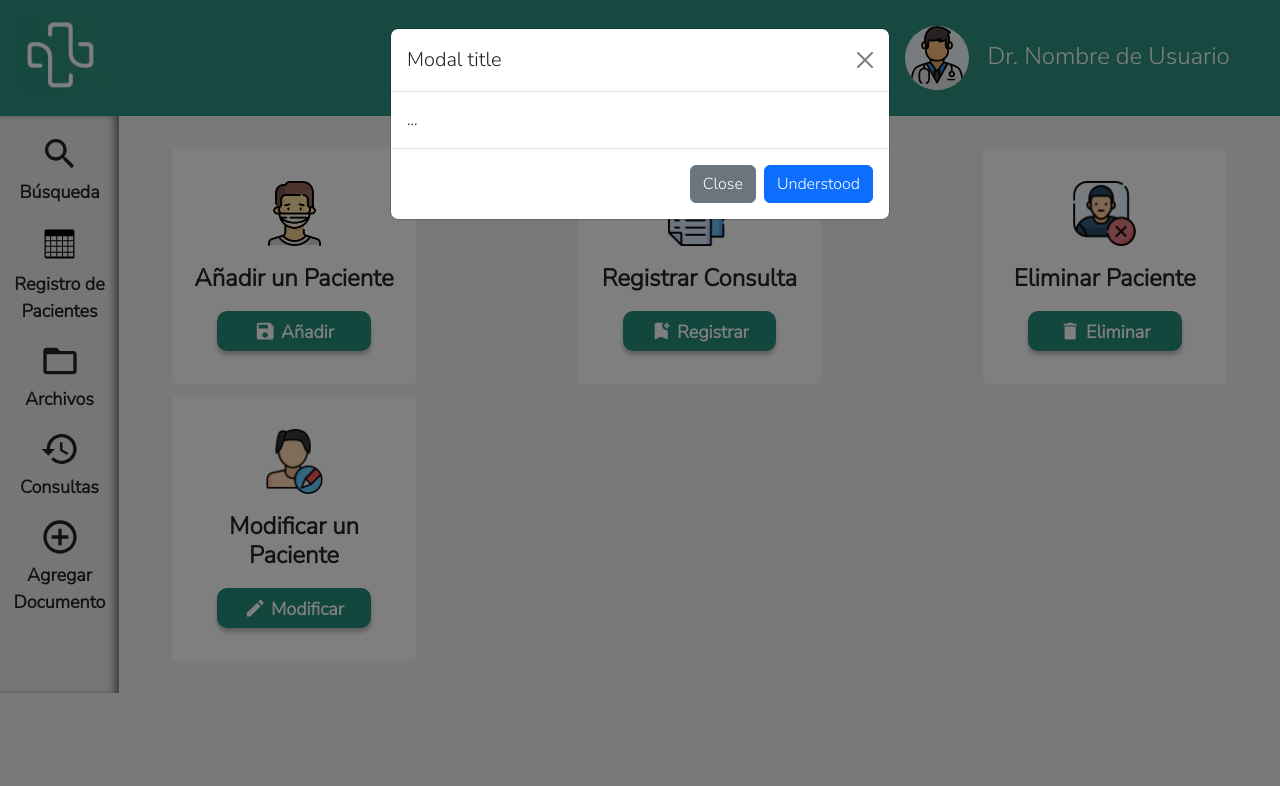
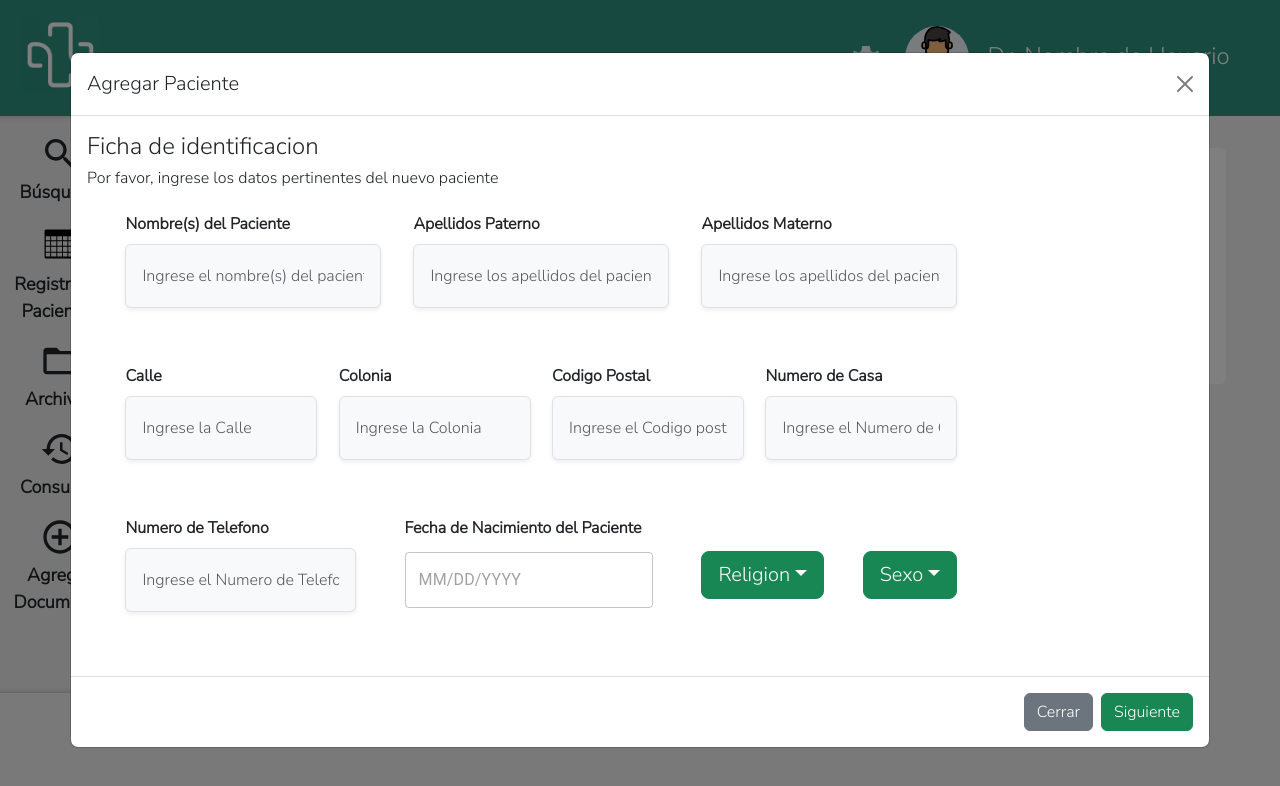
Before and after one commit to DiegoG0477/saludata-frontend, a React (Vite) app: page / in a window 1280 px wide. Both pictures are taken after a click on the link "Añadir". Shown: the top 786 px of the page. Built offline with nearby package versions, Linux system fonts and the light colour scheme.

Commit message:
Update Home.jsx

```diff
--- a/src/components/Home.jsx
+++ b/src/components/Home.jsx
@@ -9,7 +9,7 @@ import SaveIcon from '@mui/icons-material/Save';
 import BookmarkAddIcon from '@mui/icons-material/BookmarkAdd';
 import DeleteIcon from '@mui/icons-material/Delete';
 import EditIcon from '@mui/icons-material/Edit';
-
+import { DatePicker } from "@mui/x-date-pickers";
 
 function Home() {
   return (
@@ -23,27 +23,219 @@ function Home() {
         <div className="home-top" style={{paddingTop:"12px"}}>
         <Card title="Modificar un Paciente" img={edit} buttonText={"Modificar"} icon={<EditIcon style={{fontSize:"1.4rem", marginTop:"-5px"}}></EditIcon>}></Card>
         </div>
-      </div>
 
                 <div class="modal fade" id="staticBackdrop" data-bs-backdrop="static" data-bs-keyboard="false" tabindex="-1" aria-labelledby="staticBackdropLabel" aria-hidden="true">
-  <div class="modal-dialog">
+          <div class="modal-dialog modal-xl modal-dialog-centered">
             <div class="modal-content">
               <div class="modal-header">
-        <h5 class="modal-title" id="staticBackdropLabel">Modal title</h5>
+                <h5 class="modal-title" id="staticBackdropLabel">Agregar Paciente</h5>
                 <button type="button" class="btn-close" data-bs-dismiss="modal" aria-label="Close"></button>
               </div>
               <div class="modal-body">
-        ...
+              <h4>Ficha de identificacion</h4>
+              <h6>Por favor, ingrese los datos pertinentes del nuevo paciente</h6>
+                <div style={{
+            marginTop: "3vh",
+            display: "flex",
+            justifyContent: "space-between",
+            width: "65vw",
+            marginLeft:"3vw"
+          }}>
+                <div>
+                <label
+                      for="pacient-names"
+                      className="form-label"
+                      style={{ fontWeight: "bold" }}
+                    >
+                      Nombre(s) del Paciente
+                    </label>
+                    <input
+                      type="text"
+                      className="shadow-sm p-3 mb-5 bg-body-tertiary rounded form-control input"
+                      id="pacients-names"
+                      placeholder="Ingrese el nombre(s) del paciente"
+                      style={{ width: "20vw", height: "8vh" }}
+                    />
                 </div>
-      <div class="modal-footer">
-        <button type="button" class="btn btn-secondary" data-bs-dismiss="modal">Close</button>
-        <button type="button" class="btn btn-primary">Understood</button>
+                <div>
+                <label
+                      for="pacient-lastnames"
+                      className="form-label"
+                      style={{ fontWeight: "bold" }}
+                    >
+                      Apellidos Paterno
+                    </label>
+                    <input
+                      type="text"
+                      className="shadow-sm p-3 mb-5 bg-body-tertiary rounded form-control input"
+                      id="pacients-lastnames"
+                      placeholder="Ingrese los apellidos del paciente"
+                      style={{ width: "20vw", height: "8vh" }}
+                    />
+                </div>
+                <div>
+                <label
+                      for="pacient-lastnames"
+                      className="form-label"
+                      style={{ fontWeight: "bold" }}
+                    >
+                      Apellidos Materno
+                    </label>
+                    <input
+                      type="text"
+                      className="shadow-sm p-3 mb-5 bg-body-tertiary rounded form-control input"
+                      id="pacients-lastnames"
+                      placeholder="Ingrese los apellidos del paciente"
+                      style={{ width: "20vw", height: "8vh" }}
+                    />
+                </div>
+                </div>
+
+                <div style={{
+            marginTop: "1vh",
+            display: "flex",
+            justifyContent: "space-between",
+            width: "65vw",
+            marginLeft:"3vw"
+          }}>
+            <div>
+                <label
+                      for="pacient-lastnames"
+                      className="form-label"
+                      style={{ fontWeight: "bold" }}
+                    >
+                      Calle
+                    </label>
+                    <input
+                      type="text"
+                      className="shadow-sm p-3 mb-5 bg-body-tertiary rounded form-control input"
+                      id="pacients-lastnames"
+                      placeholder="Ingrese la Calle"
+                      style={{ width: "15vw", height: "8vh" }}
+                    />
+                </div>
+                <div>
+                <label
+                      for="pacient-lastnames"
+                      className="form-label"
+                      style={{ fontWeight: "bold" }}
+                    >
+                      Colonia
+                    </label>
+                    <input
+                      type="text"
+                      className="shadow-sm p-3 mb-5 bg-body-tertiary rounded form-control input"
+                      id="pacients-lastnames"
+                      placeholder="Ingrese la Colonia"
+                      style={{ width: "15vw", height: "8vh" }}
+                    />
+                </div>
+                <div>
+                <label
+                      for="pacient-lastnames"
+                      className="form-label"
+                      style={{ fontWeight: "bold" }}
+                    >
+                      Codigo Postal
+                    </label>
+                    <input
+                      type="text"
+                      className="shadow-sm p-3 mb-5 bg-body-tertiary rounded form-control input"
+                      id="pacients-lastnames"
+                      placeholder="Ingrese el Codigo postal"
+                      style={{ width: "15vw", height: "8vh" }}
+                    />
+                </div>
+                <div>
+                <label
+                      for="pacient-lastnames"
+                      className="form-label"
+                      style={{ fontWeight: "bold" }}
+                    >
+                      Numero de Casa
+                    </label>
+                    <input
+                      type="text"
+                      className="shadow-sm p-3 mb-5 bg-body-tertiary rounded form-control input"
+                      id="pacients-lastnames"
+                      placeholder="Ingrese el Numero de Casa"
+                      style={{ width: "15vw", height: "8vh" }}
+                    />
+                </div>
+                </div>
+                <div style={{
+            marginTop: "1vh",
+            display: "flex",
+            justifyContent: "space-between",
+            width: "65vw",
+            marginLeft:"3vw"
+          }}>
+            <div>
+            <label
+                      for="pacient-lastnames"
+                      className="form-label"
+                      style={{ fontWeight: "bold" }}
+                    >
+                      Numero de Telefono
+                    </label>
+                    <input
+                      type="text"
+                      className="shadow-sm p-3 mb-5 bg-body-tertiary rounded form-control input"
+                      id="pacients-lastnames"
+                      placeholder="Ingrese el Numero de Telefono"
+                      style={{ width: "18vw", height: "8vh" }}
+                    />
+            </div>
+            <div>
+            <p
+              // htmlFor="birthdate"
+              className="form-label"
+              style={{ fontWeight: "bold" }}
+            >
+              Fecha de Nacimiento del Paciente
+            </p>
+            <div className="input-search-container" style={{height: "8vh"}}>
+              <DatePicker/>
+            </div>
+            </div>
+            <div style={{marginTop:"35px",
+            display: "flex",
+            justifyContent: "space-between",
+            width: "20vw"}}>
+            <div>
+            <div class="dropdown">
+              <button class="btn btn-success btn-lg dropdown-toggle" type="button" id="dropdownMenuButton1" data-bs-toggle="dropdown" aria-expanded="false">
+                Religion
+              </button>
+              <ul class="dropdown-menu" aria-labelledby="dropdownMenuButton1">
+                <li><a class="dropdown-item" href="#">Action</a></li>
+                <li><a class="dropdown-item" href="#">Another action</a></li>
+                <li><a class="dropdown-item" href="#">Something else here</a></li>
+              </ul>
+            </div>
+            </div>
+            <div>
+            <div class="dropdown">
+              <button class="btn btn-success btn-lg dropdown-toggle" type="button" id="dropdownMenuButton1" data-bs-toggle="dropdown" aria-expanded="false">
+                Sexo
+              </button>
+              <ul class="dropdown-menu" aria-labelledby="dropdownMenuButton1">
+                <li><a class="dropdown-item" href="#">Masculio</a></li>
+                <li><a class="dropdown-item" href="#">Femenino</a></li>
+              </ul>
             </div>
             </div>
             </div>
                 </div>
-
-
+              </div>
+              <div class="modal-footer">
+                <button type="button" class="btn btn-secondary" data-bs-dismiss="modal">Cerrar</button>
+                <button type="button" class="btn btn-success">Siguiente</button>
+              </div>
+            </div>
+          </div>
+        </div>
+      </div>
     </>
 
   );
```
Lines whose indentation alone changed are shown as unchanged.
